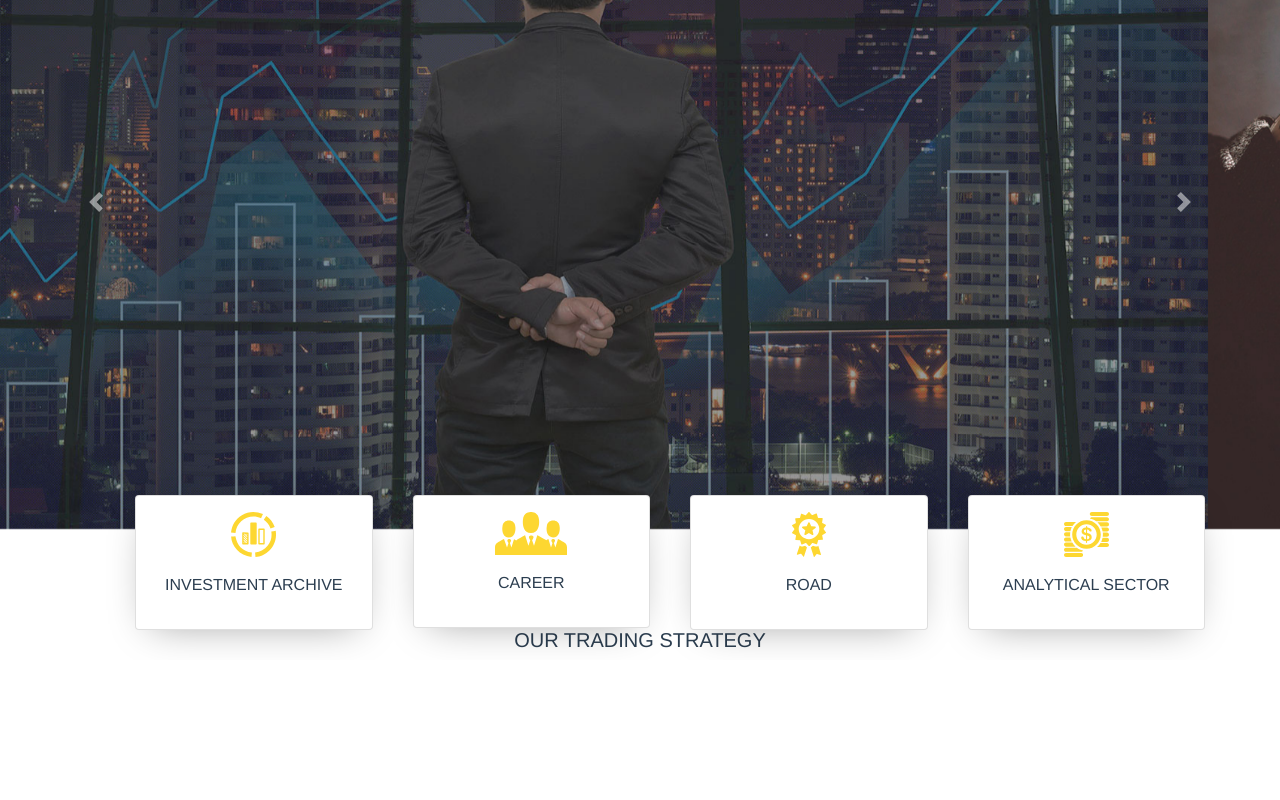
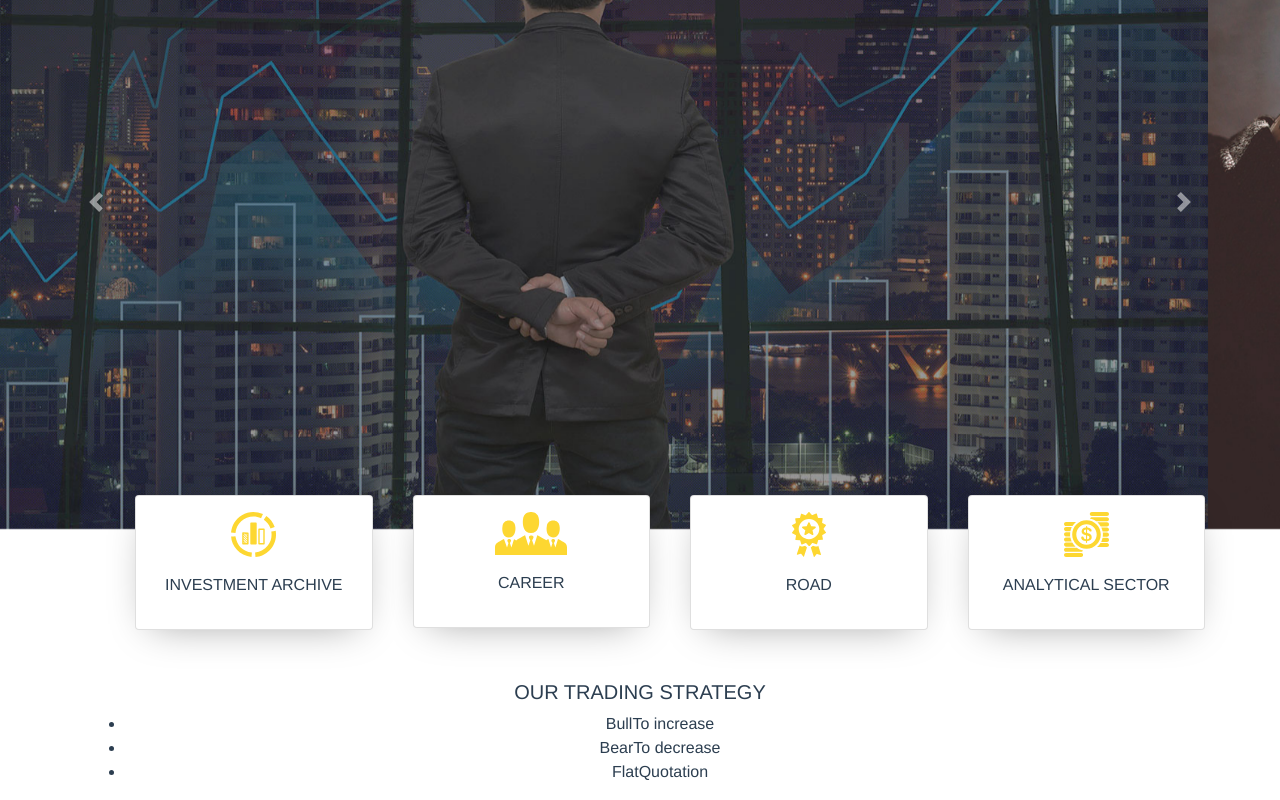
Before and after one commit to nonsoo24/bitploloniex, a Vue app: page / in a window 1280 px wide. Shown: the part 196-996 px from the top of the page. Before the commit the page ends 856 px from the top, so only its background shows below. Built offline with nearby package versions, Linux system fonts and the light colour scheme.

Commit message:
style: add style to cards

```diff
--- a/src/views/Home.vue
+++ b/src/views/Home.vue
@@ -79,7 +79,15 @@
           </div>
         </div>
       </div>
-          <h5 class="text-uppercase mt-5 text-center">Our Trading Strategy</h5>
+
+      <div class="container">
+         <h5 class="text-uppercase trading text-center">Our Trading Strategy</h5>
+          <ul>
+            <li>Bull<span>To increase</span></li>
+            <li>Bear<span>To decrease</span></li>
+            <li>Flat<span>Quotation</span></li>
+          </ul>
+      </div>
     </section>
   </div>
 </template>
@@ -125,6 +133,12 @@
   cursor: pointer;
 }
 
+.trading{
+  margin-top: 100px;
+}
+
+
+
 /* Responsive columns - one column layout (vertical) on small screens */
 @media screen and (max-width: 600px) {
   .column {
@@ -132,6 +146,9 @@
     display: block;
     margin-bottom: 20px;
   }
+  .row {
+    margin: 0px;
+    }
 }
 
 </style>
```
